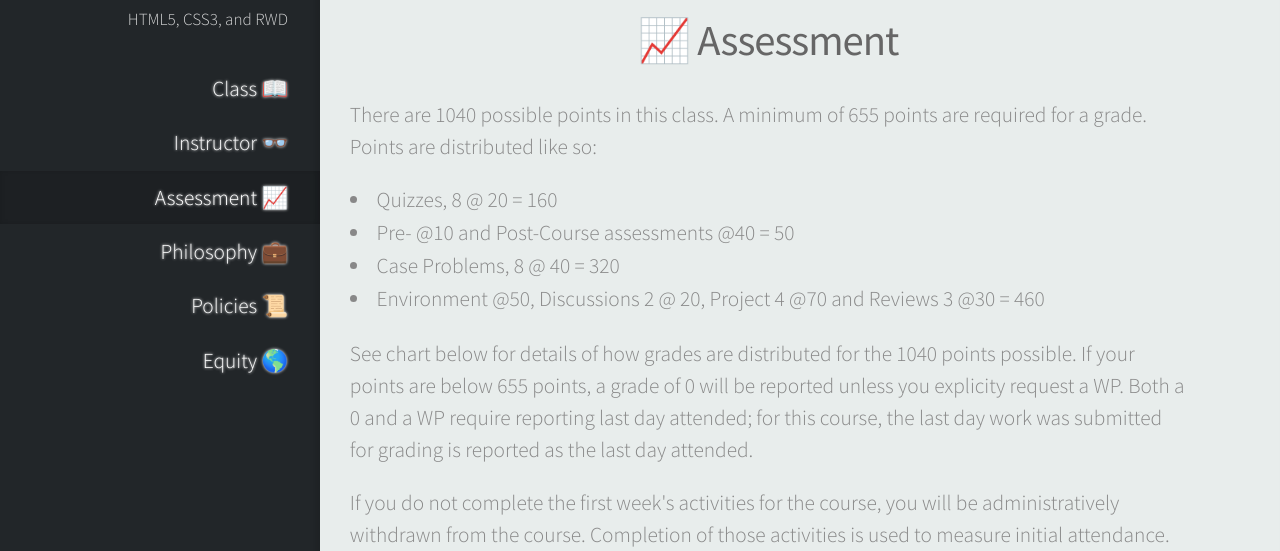
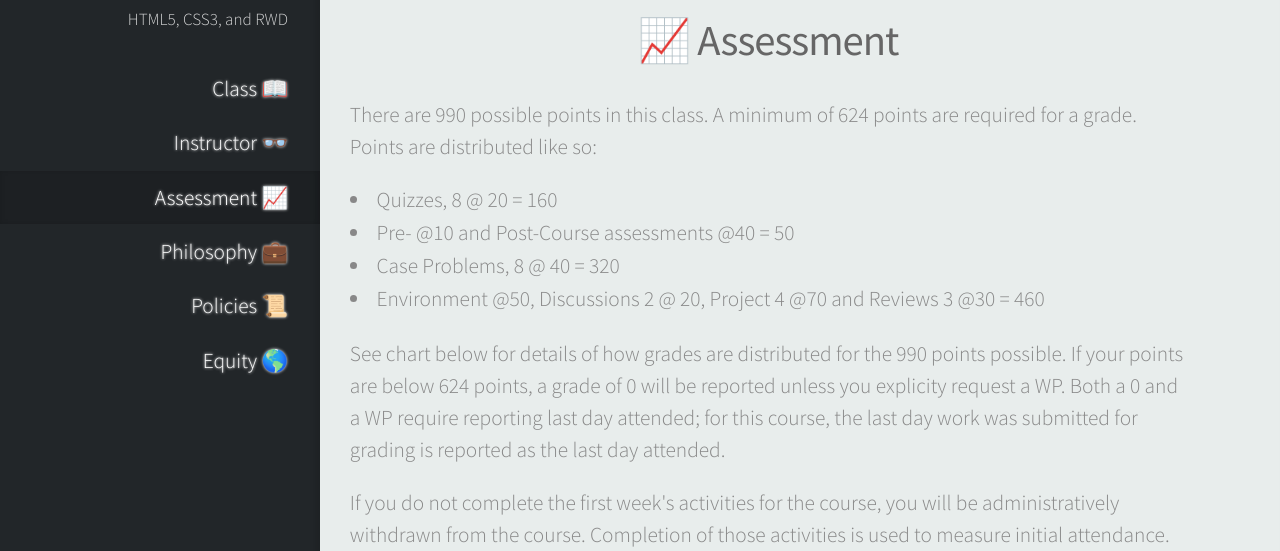
Before and after one commit to argoc/syllabub, a Jekyll site: the page CIS155.html, which Jekyll copies as it is, in a window 1280 px wide and 900 px high, scrolled down 2112 px. Shown: the part 159-710 px from the top of the window. Built offline with Jekyll 4.4.1, drawn with Linux system fonts in a browser that asks for light colours.

Commit message:
fix points

```diff
--- a/CIS155.html
+++ b/CIS155.html
@@ -202,14 +202,14 @@
                 <header>
                     <h2>📈 Assessment</h2>
                 </header>
-                <p>There are 1040 possible points in this class. A minimum of 655 points are required for a grade. Points are distributed like so:</p>
+                <p>There are 990 possible points in this class. A minimum of 624 points are required for a grade. Points are distributed like so:</p>
                 <ul>
                     <li>Quizzes, 8 @ 20 = 160</li>
                     <li>Pre- @10 and Post-Course assessments @40 = 50</li>
                     <li>Case Problems, 8 @ 40 = 320 </li>
                     <li>Environment @50, Discussions 2 @ 20, Project 4 @70 and Reviews 3 @30 = 460 </li>
                 </ul>
-                <p>See chart below for details of how grades are distributed for the 1040 points possible. If your points are below 655 points, a grade of 0 will be reported unless you explicity request a WP. Both a 0 and a WP require reporting last day attended; for this course, the last day work was submitted for grading is reported as the last day attended.</p>
+                <p>See chart below for details of how grades are distributed for the 990 points possible. If your points are below 624 points, a grade of 0 will be reported unless you explicity request a WP. Both a 0 and a WP require reporting last day attended; for this course, the last day work was submitted for grading is reported as the last day attended.</p>
                 <p>If you do not complete the first week's activities for the course, you will be administratively withdrawn from the course. Completion of those activities is used to measure initial attendance.</p>
                 <p>Even with sufficient points, you may be administratively withdrawn from class if you do not demonstrate participation for two or more consecutive weeks.</p>
 
```
Also changed, not shown: other parts of CIS155.html (+1 -1 lines).
